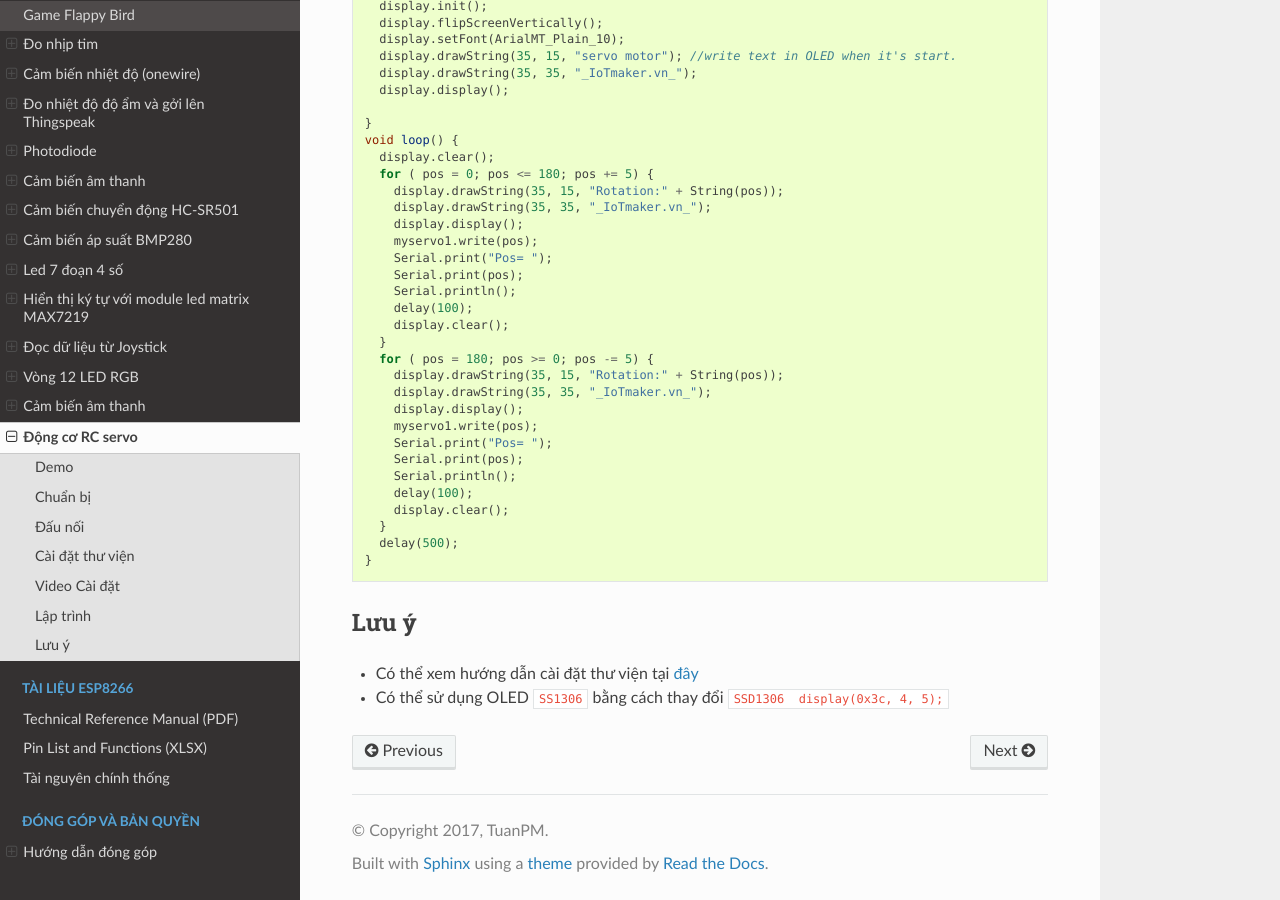
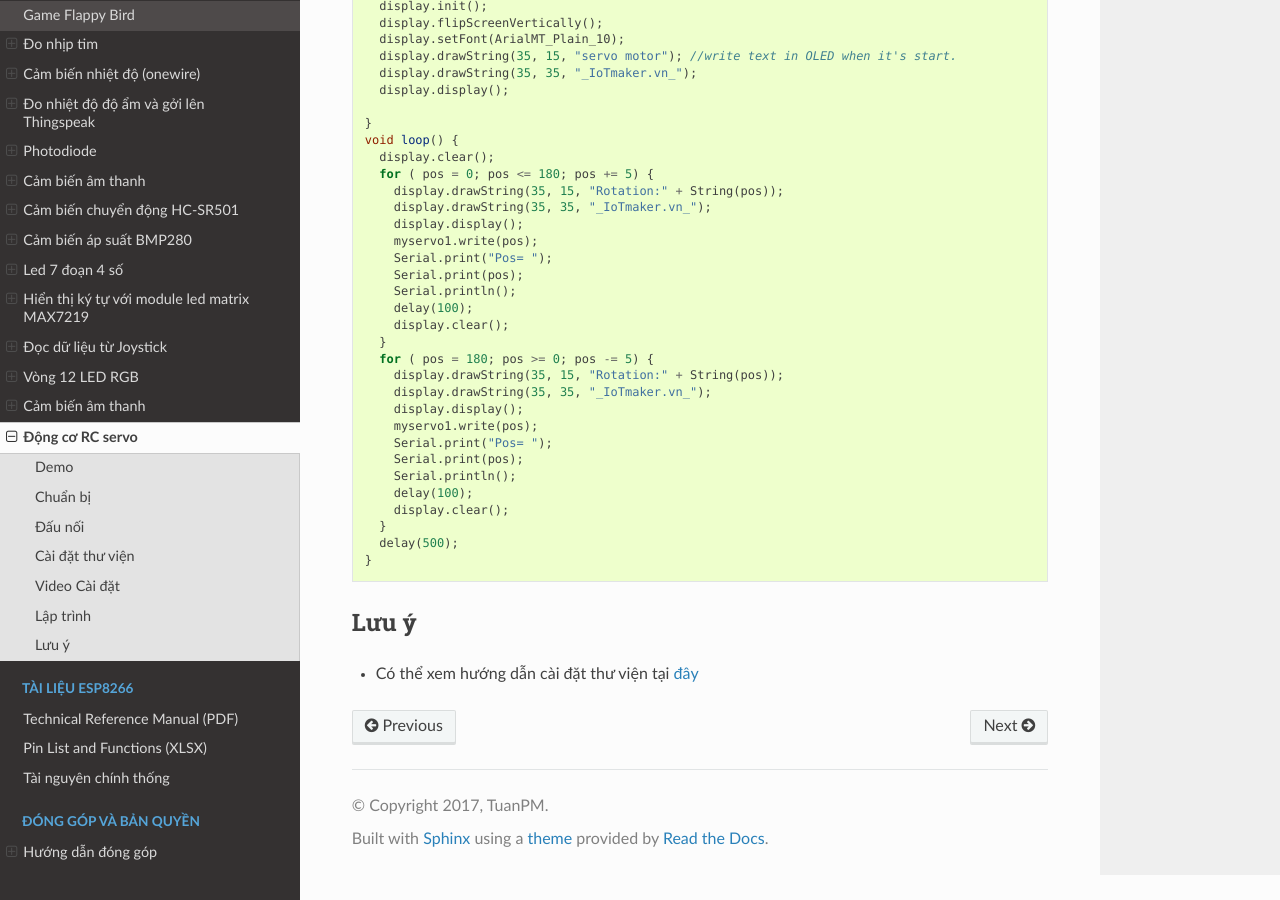
Before and after one commit to esp8266vn/arduino.esp8266.vn, a Sphinx documentation site: the page built from docs/projects/servo-motor.rst, in a window 1280 px wide and 900 px high, scrolled down 2206 px. Built offline with Sphinx 7.4.7 and the Read the Docs theme 2.0.0, drawn with Linux system fonts in a browser that asks for light colours.

Commit message:
substract line-end in servo-motor.rst

```diff
--- a/docs/projects/servo-motor.rst
+++ b/docs/projects/servo-motor.rst
@@ -101,4 +101,3 @@ Lưu ý
 =====
 
 * Có thể xem hướng dẫn cài đặt thư viện tại `đây <https://www.arduino.cc/en/guide/libraries>`_
-* Có thể sử dụng OLED ``SS1306`` bằng cách thay đổi ``SSD1306  display(0x3c, 4, 5);``
```
